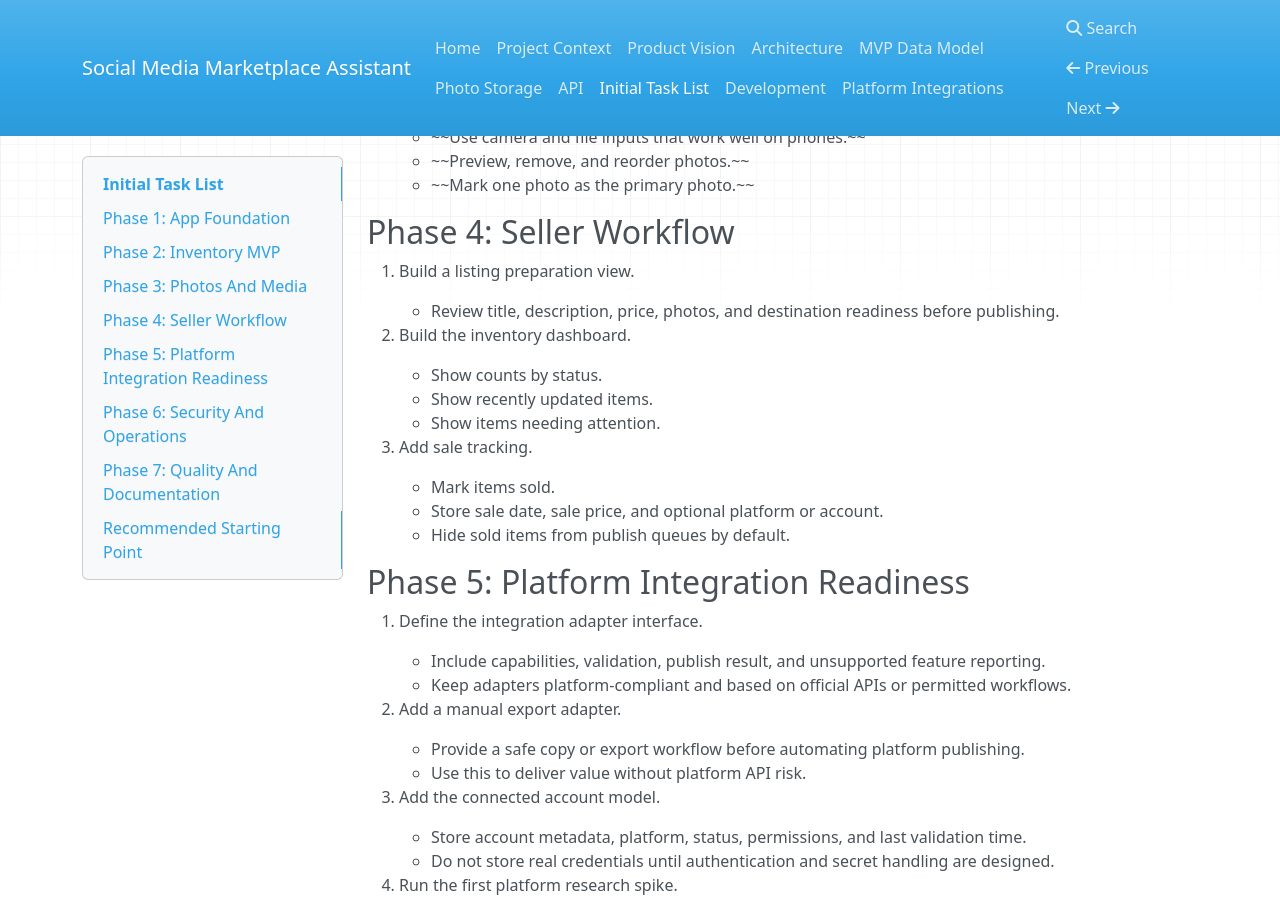
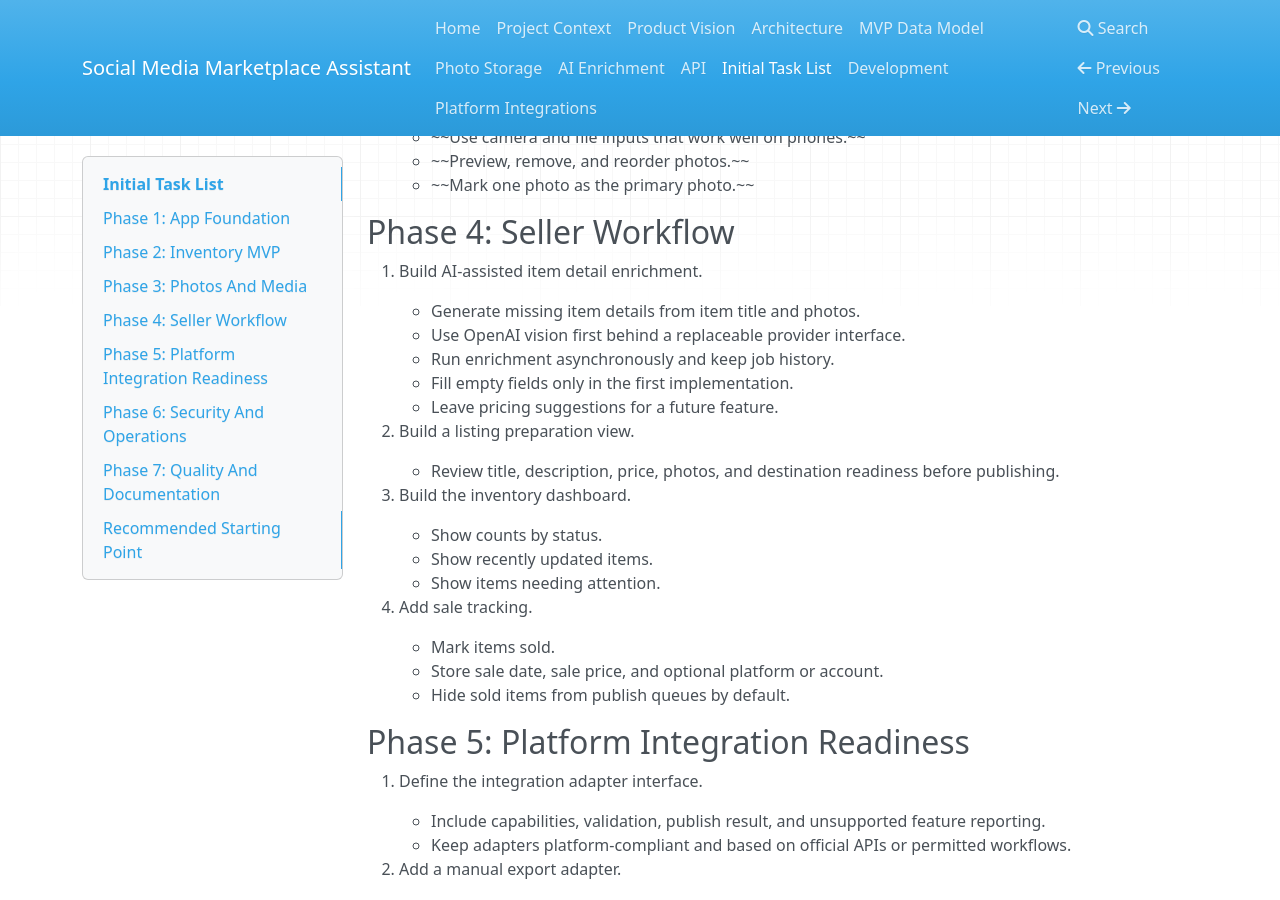
Before and after one commit to solthoth/social-media-marketplace-assistant, an MkDocs documentation site: the page built from docs/task-list.md, in a window 1280 px wide and 900 px high, scrolled down 1645 px. Built offline with MkDocs 1.6.1, drawn with Linux system fonts in a browser that asks for light colours; nearby versions of some CDN libraries.

Commit message:
docs(ai): plan item enrichment workflow

```diff
--- a/docs/task-list.md
+++ b/docs/task-list.md
@@ -67,72 +67,79 @@ This roadmap captures the first implementation work needed to move the app from
 
 ## Phase 4: Seller Workflow
 
-12. Build a listing preparation view.
+12. Build AI-assisted item detail enrichment.
+    - Generate missing item details from item title and photos.
+    - Use OpenAI vision first behind a replaceable provider interface.
+    - Run enrichment asynchronously and keep job history.
+    - Fill empty fields only in the first implementation.
+    - Leave pricing suggestions for a future feature.
+
+13. Build a listing preparation view.
     - Review title, description, price, photos, and destination readiness before publishing.
 
-13. Build the inventory dashboard.
+14. Build the inventory dashboard.
     - Show counts by status.
     - Show recently updated items.
     - Show items needing attention.
 
-14. Add sale tracking.
+15. Add sale tracking.
     - Mark items sold.
     - Store sale date, sale price, and optional platform or account.
     - Hide sold items from publish queues by default.
 
 ## Phase 5: Platform Integration Readiness
 
-15. Define the integration adapter interface.
+16. Define the integration adapter interface.
     - Include capabilities, validation, publish result, and unsupported feature reporting.
     - Keep adapters platform-compliant and based on official APIs or permitted workflows.
 
-16. Add a manual export adapter.
+17. Add a manual export adapter.
     - Provide a safe copy or export workflow before automating platform publishing.
     - Use this to deliver value without platform API risk.
 
-17. Add the connected account model.
+18. Add the connected account model.
     - Store account metadata, platform, status, permissions, and last validation time.
     - Do not store real credentials until authentication and secret handling are designed.
 
-18. Run the first platform research spike.
+19. Run the first platform research spike.
     - Pick one target platform.
     - Document official API support, terms, rate limits, auth requirements, and publish feasibility.
 
 ## Phase 6: Security And Operations
 
-19. Add authentication.
+20. Add authentication.
     - Start with a simple private household or team login.
     - Leave room for seller, partner, and admin roles later.
 
-20. Add authorization.
+21. Add authorization.
     - Protect item, media, and connected account APIs.
     - Define basic role permissions.
 
-21. Add configuration management.
+22. Add configuration management.
     - Add `.env.example`.
     - Document required environment variables.
     - Add config loading in Go.
 
-22. Add a deployment baseline.
+23. Add a deployment baseline.
     - Containerize the API and web app.
     - Add production build docs.
     - Decide the initial hosting target.
 
-23. Add backup and export.
+24. Add backup and export.
     - Export inventory and photo metadata.
     - Document restore behavior.
     - Support the core goal of keeping inventory portable if an external account becomes unavailable.
 
 ## Phase 7: Quality And Documentation
 
-24. Add API contract documentation.
+25. Add API contract documentation.
     - Add OpenAPI generation or a maintained OpenAPI spec.
     - Use the contract to guide frontend API client work.
 
-25. Expand Backstage-ready docs.
+26. Expand Backstage-ready docs.
     - Add architecture decisions, runbooks, local development notes, and feature roadmap docs.
 
-26. Expand the testing strategy.
+27. Expand the testing strategy.
     - Add backend handler and service tests.
     - Add frontend component and service tests.
     - Add an end-to-end smoke test once core flows exist.
--- a/mkdocs.yml
+++ b/mkdocs.yml
@@ -7,6 +7,7 @@ nav:
   - Architecture: architecture.md
   - MVP Data Model: data-model.md
   - Photo Storage: photo-storage.md
+  - AI Enrichment: ai-enrichment.md
   - API: api.md
   - Initial Task List: task-list.md
   - Development: development.md
```
Also changed, not shown: docs/ai-enrichment.md (added, +200 -0 lines), docs/architecture.md (+6 -0 lines), docs/development.md (+8 -0 lines).
